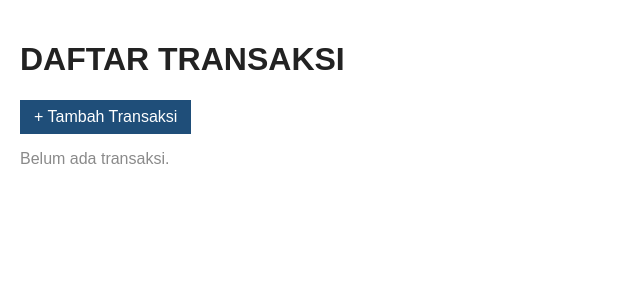
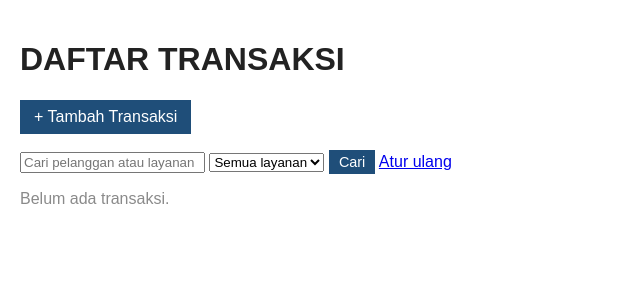
Before and after one commit to nursintianabila/rpl-laundry-koin, a Flask app: page /transaksi in a window 1280 px wide. Shown: the part 76-376 px from the top of the page, without its empty margins (0-640 px from the left). Run offline with Flask 3, Linux system fonts and the light colour scheme; data that the repository does not hold is empty.

Commit message:
Tambah pencarian dan penyaringan transaksi (Jobsheet 10 Langkah 9-10)

```diff
--- a/models.py
+++ b/models.py
@@ -58,24 +58,41 @@ def semua_pelanggan():
 
 def semua_transaksi():
     """Mengambil daftar transaksi dengan JOIN ke pelanggan dan layanan."""
+    return cari_transaksi()
+
+
+def cari_transaksi(kata="", id_layanan=None):
+    """Mencari dan menyaring transaksi; kata dicari pada nama pelanggan/layanan."""
+    def _escape_like(teks):
+        return teks.replace("\\", "\\\\").replace("%", "\\%").replace("_", "\\_")
+
+    sql = """
+        SELECT t.id_transaksi,
+               t.id_pelanggan,
+               t.id_layanan,
+               t.tanggal,
+               t.berat,
+               t.total_biaya,
+               p.nama_pelanggan,
+               l.nama_layanan,
+               l.harga AS harga_layanan
+        FROM transaksi AS t
+        JOIN pelanggan AS p ON p.id_pelanggan = t.id_pelanggan
+        JOIN layanan AS l ON l.id_layanan = t.id_layanan
+        WHERE (p.nama_pelanggan LIKE ? ESCAPE '\\'
+               OR l.nama_layanan LIKE ? ESCAPE '\\')
+    """
+    pola = "%" + _escape_like(kata) + "%"
+    param = [pola, pola]
+
+    if id_layanan is not None:
+        sql += " AND t.id_layanan = ?"
+        param.append(id_layanan)
+
+    sql += " ORDER BY t.id_transaksi DESC"
+
     with koneksi() as db:
-        return db.execute(
-            """
-            SELECT t.id_transaksi,
-                   t.id_pelanggan,
-                   t.id_layanan,
-                   t.tanggal,
-                   t.berat,
-                   t.total_biaya,
-                   p.nama_pelanggan,
-                   l.nama_layanan,
-                   l.harga AS harga_layanan
-            FROM transaksi AS t
-            JOIN pelanggan AS p ON p.id_pelanggan = t.id_pelanggan
-            JOIN layanan AS l ON l.id_layanan = t.id_layanan
-            ORDER BY t.id_transaksi DESC
-            """
-        ).fetchall()
+        return db.execute(sql, param).fetchall()
 
 
 def ambil_transaksi(id_transaksi):
--- a/routes/transaksi_routes.py
+++ b/routes/transaksi_routes.py
@@ -9,9 +9,22 @@ bp = Blueprint("transaksi", __name__)
 
 @bp.route("/transaksi")
 def daftar():
-    """Menampilkan halaman daftar transaksi."""
-    daftar_transaksi = transaksi_service.daftar_transaksi()
-    return render_template("transaksi/daftar.html", daftar_transaksi=daftar_transaksi)
+    """Menampilkan halaman daftar transaksi dengan pencarian dan penyaringan."""
+    kata = request.args.get("q", "").strip()
+    layanan_teks = request.args.get("layanan", "").strip()
+    id_layanan = int(layanan_teks) if layanan_teks.isdigit() else None
+
+    daftar_transaksi = transaksi_service.daftar_transaksi(kata, id_layanan)
+    daftar_layanan = transaksi_service.daftar_layanan()
+
+    return render_template(
+        "transaksi/daftar.html",
+        daftar_transaksi=daftar_transaksi,
+        kata=kata,
+        id_layanan_terpilih=id_layanan,
+        daftar_layanan=daftar_layanan,
+        ada_pencarian=bool(kata or id_layanan),
+    )
 
 
 @bp.route("/transaksi/tambah", methods=["GET", "POST"])
--- a/services/transaksi_service.py
+++ b/services/transaksi_service.py
@@ -15,9 +15,9 @@ class ValidasiTransaksiError(ValueError):
         super().__init__(" ".join(daftar_pesan))
 
 
-def daftar_transaksi():
+def daftar_transaksi(kata="", id_layanan=None):
     """Mengambil daftar transaksi yang akan ditampilkan kepada pengguna."""
-    return models.semua_transaksi()
+    return models.cari_transaksi(kata, id_layanan)
 
 
 def daftar_pelanggan():
--- a/templates/transaksi/daftar.html
+++ b/templates/transaksi/daftar.html
@@ -8,6 +8,22 @@
 <p>
   <a class="tombol" href="{{ url_for('transaksi.tambah') }}">+ Tambah Transaksi</a>
 </p>
+
+<form method="get" action="{{ url_for('transaksi.daftar') }}">
+  <p>
+    <input name="q" value="{{ kata }}" placeholder="Cari pelanggan atau layanan">
+    <select name="layanan">
+      <option value="">Semua layanan</option>
+      {% for l in daftar_layanan %}
+      <option value="{{ l.id_layanan }}" {% if id_layanan_terpilih == l.id_layanan %}selected{% endif %}>
+        {{ l.nama_layanan }}
+      </option>
+      {% endfor %}
+    </select>
+    <button type="submit" class="tombol-kecil">Cari</button>
+    <a href="{{ url_for('transaksi.daftar') }}">Atur ulang</a>
+  </p>
+</form>
 
 {% if daftar_transaksi %}
 <table>
@@ -43,6 +59,8 @@
   </tbody>
 </table>
 {% else %}
-<p class="teks-muted">Belum ada transaksi.</p>
+<p class="teks-muted">
+  {% if ada_pencarian %}Tidak ada transaksi yang cocok.{% else %}Belum ada transaksi.{% endif %}
+</p>
 {% endif %}
 {% endblock %}
```
Also changed, not shown: tests/test_transaksi.py (+27 -0 lines).
